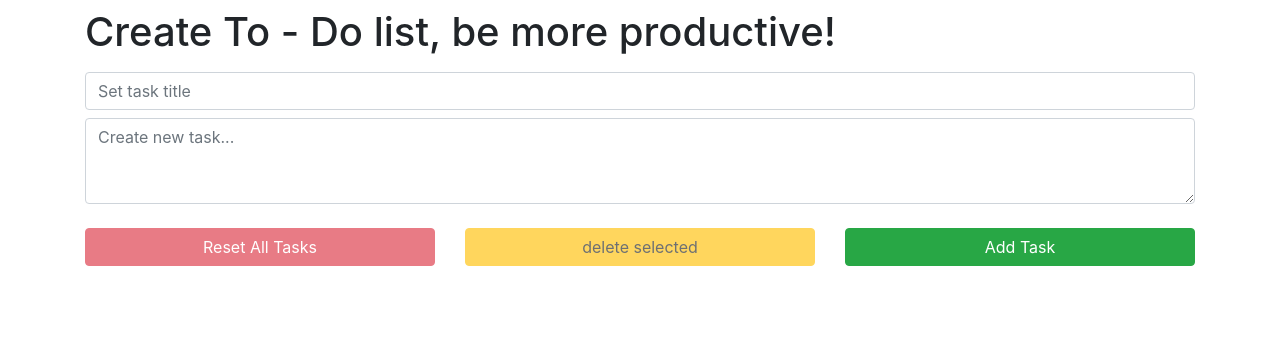
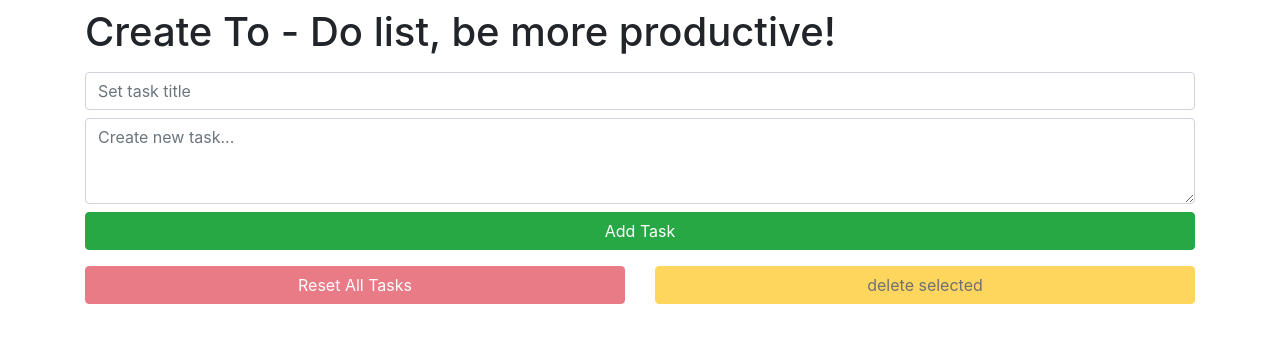
Before and after one commit to Arthur-Ayvazyan/app-todo, a React (Create React App) app: page / in a window 1280 px wide. Shown: the top 342 px of the page. Built offline with nearby package versions, Linux system fonts and the light colour scheme.

Commit message:
created NewTask component, added functional

```diff
--- /dev/null
+++ b/src/components/new-task/NewTask.jsx
@@ -0,0 +1,43 @@
+import React, { Component } from 'react';
+import { Button, Form } from 'react-bootstrap';
+//import styles from './newTask.module.scss';
+
+class NewTask extends Component {
+  render() {
+    const data = this.props;
+
+    return (
+      <>
+        <Form.Control
+          type="text"
+          className={"mb-2"}
+          value={data.taskTitle}
+          onChange={data.onChangeTitle}
+          onKeyDown={data.onKeyDown}
+          disabled={!!data.disabled}
+          placeholder="Set task title"
+        />
+        <Form.Control
+          as="textarea"
+          rows={3}
+          className={"mb-2"}
+          value={data.taskText}
+          onChange={data.onChangeValue}
+          onKeyDown={data.onKeyDown}
+          disabled={!!data.disabled}
+          placeholder="Create new task..."
+        />
+        <Button
+          className={"w-100"}
+          variant={"success"}
+          onClick={data.addTask}
+          disabled={!!data.disabled}
+        >
+          Add Task
+        </Button>
+      </>
+    )
+  }
+}
+
+export default NewTask;
--- a/src/components/task/Task.jsx
+++ b/src/components/task/Task.jsx
@@ -16,10 +16,8 @@ class Task extends Component {
   }
 
   render() {
-    console.log(this.props);
-    console.log(styles);
     const task = this.props.data;
-    const { onSelect, disabled, onDelete } = this.props;
+    const { disabled, onDelete } = this.props;
     const { selected } = this.state;
     //console.log(task);
     return (
--- a/src/components/todo/ToDo.jsx
+++ b/src/components/todo/ToDo.jsx
@@ -2,6 +2,7 @@ import React, { Component } from 'react';
 import { Container, Row, Col, Button, Form } from 'react-bootstrap';
 import idGenerator from '../../helpers/idGenerator';
 import Task from '../task/Task';
+import NewTask from '../new-task/NewTask';
 
 export class ToDo extends Component {
   state = {
@@ -103,8 +104,9 @@ export class ToDo extends Component {
       )
     });
 
+
     return (
-      <Container>
+      < Container >
         <Row className={"mt-2 mb-2"}>
           <Col>
             <h1> Create To - Do list, be more productive!</h1>
@@ -112,23 +114,13 @@ export class ToDo extends Component {
         </Row>
         <Row className={"mb-3"}>
           <Col>
-            <Form.Control
-              type="text"
-              className={"mb-2"}
-              value={taskTitle}
-              placeholder="Set task title"
-              disabled={!!selectedTasks.size}
-              onChange={this.setTitle}
+            <NewTask
+              taskTitle={taskTitle}
+              taskText={taskText}
+              onChangeTitle={this.setTitle}
+              onChangeValue={this.setValue}
               onKeyDown={this.addTaskByEnter}
-            />
-            <Form.Control
-              as="textarea"
-              rows={3}
-              className={"mb-2"}
-              value={taskText}
-              placeholder="Create new task..."
-              onChange={this.setValue}
-              onKeyDown={this.addTaskByEnter}
+              addTask={this.addTask}
               disabled={!!selectedTasks.size}
             />
           </Col>
@@ -152,21 +144,12 @@ export class ToDo extends Component {
               delete selected
             </Button>
           </Col >
-          <Col>
-            <Button
-              className={"w-100"}
-              variant={"success"}
-              onClick={this.addTask}
-              disabled={!!selectedTasks.size}
-            >
-              Add Task
-            </Button>
-          </Col>
+
         </Row>
         <Row>
           {list}
         </Row>
-      </Container >
+      </  Container>
     );
   }
 }
```
Also changed, not shown: src/components/new-task/newTask.module.scss (added).
